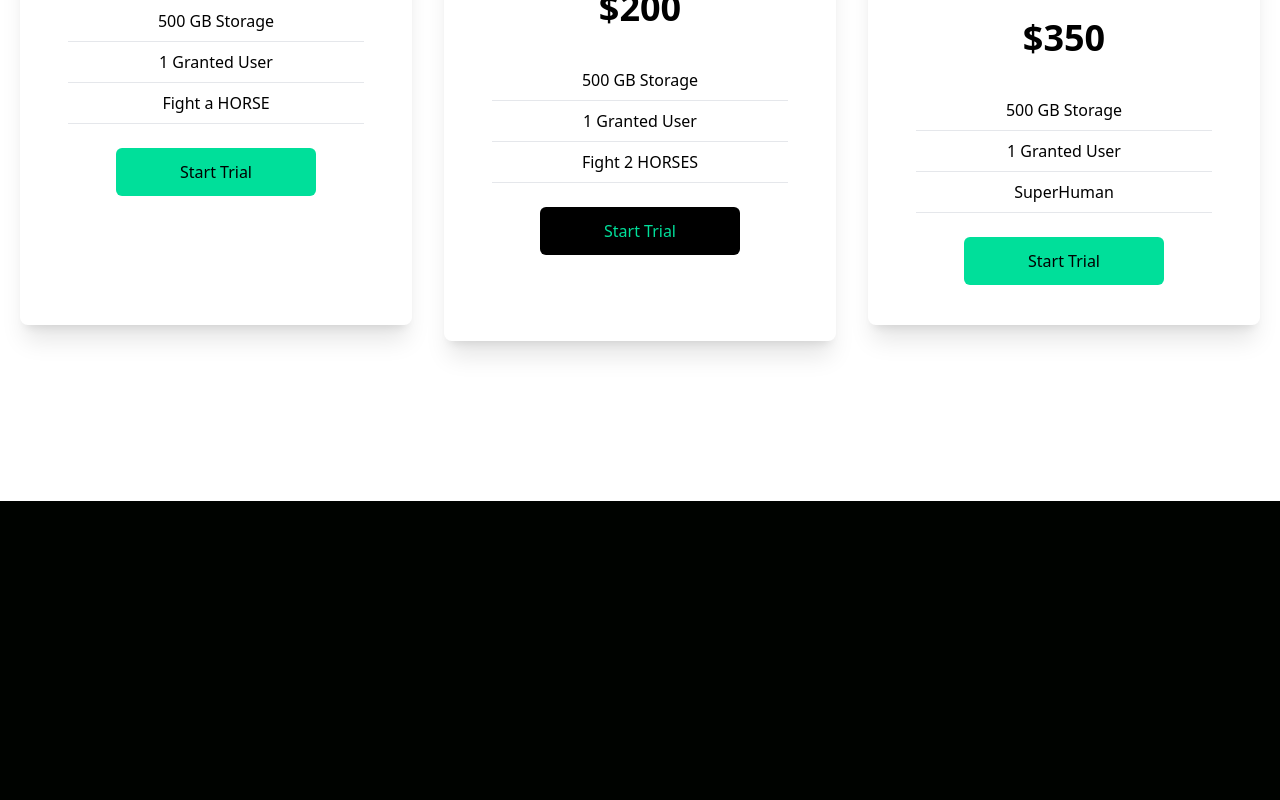
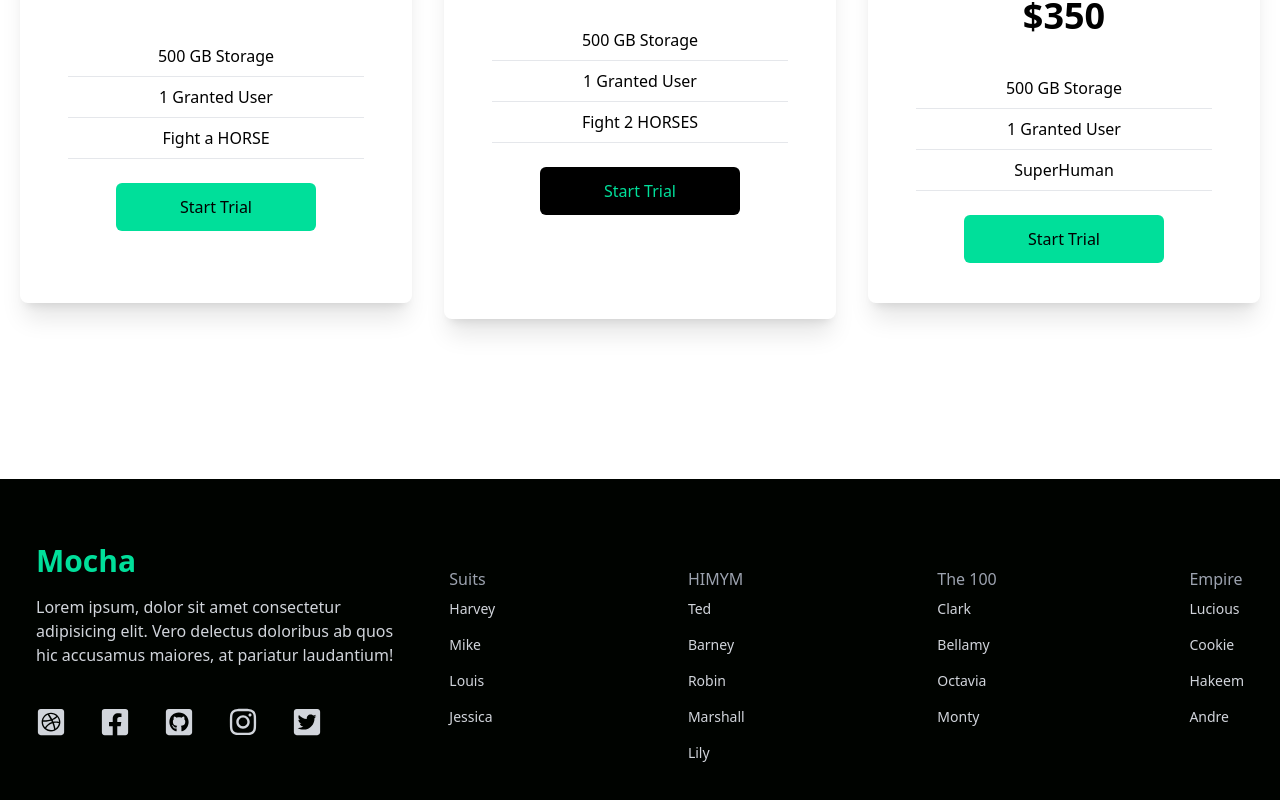
Before and after one commit to DIFU-N/Mocha, a React (Create React App) app: page / in a window 1280 px wide. Shown: the part 1908-2708 px from the top of the page. Before the commit the page ends 2409 px from the top, so only its background shows below. Built offline with nearby package versions, Linux system fonts and the light colour scheme.

Commit message:
Footer component and everything nice

```diff
--- a/src/App.js
+++ b/src/App.js
@@ -1,6 +1,7 @@
 import React from 'react';
 import Analytics from './components/Analytics';
 import Cards from './components/Cards';
+import Footer from './components/Footer';
 import Herro from './components/Herro';
 import NavBar from './components/NavBar';
 import NewsLetter from './components/NewsLetter';
@@ -13,6 +14,7 @@ function App() {
       <Analytics />
       <NewsLetter />
       <Cards />
+      <Footer />
     </div>
   );
 }
--- a/src/components/Cards.jsx
+++ b/src/components/Cards.jsx
@@ -9,7 +9,7 @@ const Cards = () => {
     <div className='w-full py-[10rem] px-4 bg-white'>
         <div className='max-w-[77.5rem] mx-auto grid md:grid-cols-3 gap-8'>
             <div className='w-full shadow-xl flex flex-col p-4 my-4 rounded-lg hover:scale-105 duration-300'>
-                <img className='w-20 mx-auto mt-[-3rem] bg-white hover:scale-150' src={Marvel} alt="Captain Marvel"/>
+                <img className='w-20 h-20 mx-auto mt-[-3rem] bg-white hover:scale-150' src={Marvel} alt="Captain Marvel"/>
                 <h2 className='text-2xl font-bold text-center py-8'>Single User</h2>
                 <p className='text-center text-4xl font-bold'>$149</p>
                 <div className='text-center font-medium'>
@@ -20,8 +20,8 @@ const Cards = () => {
                 <button className='bg-[#00df9a] w-[200px] rounded-md font-medium mx-auto my-6 px-6 py-3 text-black'>Start Trial</button>
             </div>
             <div className='w-full shadow-xl flex flex-col p-4 my-8 md:my-0 rounded-lg hover:scale-105 duration-300'>
-                <img className='w-20 mx-auto mt-[-3rem] bg-white hover:scale-150' src={Guardians} alt="Guardians of the Galaxy"/>
-                <h2 className='text-2xl font-bold text-center py-8'>single User- 2 Doses</h2>
+                <img className='w-20 h-20 mx-auto mt-[-3rem] bg-white hover:scale-150' src={Guardians} alt="Guardians of the Galaxy"/>
+                <h2 className='text-2xl font-bold text-center py-8'>Single User- 2 Doses</h2>
                 <p className='text-center text-4xl font-bold'>$200</p>
                 <div className='text-center font-medium'>
                     <p className='py-2 border-b mx-8 mt-8'>500 GB Storage</p>
@@ -31,7 +31,7 @@ const Cards = () => {
                 <button className='text-[#00df9a] w-[200px] rounded-md font-medium mx-auto my-6 px-6 py-3 bg-black'>Start Trial</button>
             </div>
             <div className='w-full shadow-xl flex flex-col p-4 my-4 rounded-lg hover:scale-105 duration-300'>
-                <img className='w-20 mx-auto mt-[-3rem] bg-transparent hover:scale-150' src={Loki} alt="Loki"/>
+                <img className='w-20 h-20 mx-auto mt-[-3rem] bg-transparent hover:scale-150' src={Loki} alt="Loki"/>
                 <h2 className='text-2xl font-bold text-center py-8'>Single User- 1 dose at users risk</h2>
                 <p className='text-center text-4xl font-bold'>$350</p>
                 <div className='text-center font-medium'>
--- /dev/null
+++ b/src/components/Footer.jsx
@@ -0,0 +1,71 @@
+import React from 'react';
+import {
+    FaDribbbleSquare,
+    FaFacebookSquare,
+    FaGithubSquare,
+    FaInstagram,
+    FaTwitterSquare
+} from 'react-icons/fa';
+
+const Footer = () => {
+  return (
+    <div className='max-w-[77.5rem] mx-auto py-16 px-4 grid lg:grid-cols-3 gap-8 text-gray-300'>
+        <div>
+            <h1 className='w-full text-3xl font-bold text-[#00df9a]'>Mocha</h1>
+            <p className='py-4'>
+                Lorem ipsum, dolor sit amet consectetur adipisicing elit.
+                Vero delectus doloribus ab quos hic accusamus maiores, at pariatur
+                laudantium!
+            </p>
+            <div className='flex md:w-[75%] my-6 justify-between'>
+                <FaDribbbleSquare size={30} />
+                <FaFacebookSquare size={30} />
+                <FaGithubSquare size={30} />
+                <FaInstagram size={30} />
+                <FaTwitterSquare size={30} />
+            </div>
+        </div>
+        <div className='lg:col-span-2 flex justify-between mt-6'>
+            <div>
+                <h6 className='font-medium text-gray-400'>Suits</h6>
+                <ul>
+                    <li className='py-2 text-sm'>Harvey</li>
+                    <li className='py-2 text-sm'>Mike</li>
+                    <li className='py-2 text-sm'>Louis</li>
+                    <li className='py-2 text-sm'>Jessica</li>
+                </ul>
+            </div>
+            <div>
+                <h6 className='font-medium text-gray-400'>HIMYM</h6>
+                <ul>
+                    <li className='py-2 text-sm'>Ted</li>
+                    <li className='py-2 text-sm'>Barney</li>
+                    <li className='py-2 text-sm'>Robin</li>
+                    <li className='py-2 text-sm'>Marshall</li>
+                    <li className='py-2 text-sm'>Lily</li>
+                </ul>
+            </div>
+            <div>
+                <h6 className='font-medium text-gray-400'>The 100</h6>
+                <ul>
+                    <li className='py-2 text-sm'>Clark</li>
+                    <li className='py-2 text-sm'>Bellamy</li>
+                    <li className='py-2 text-sm'>Octavia</li>
+                    <li className='py-2 text-sm'>Monty</li>
+                </ul>
+            </div>
+            <div>
+                <h6 className='font-medium text-gray-400'>Empire</h6>
+                <ul>
+                    <li className='py-2 text-sm'>Lucious</li>
+                    <li className='py-2 text-sm'>Cookie</li>
+                    <li className='py-2 text-sm'>Hakeem</li>
+                    <li className='py-2 text-sm'>Andre</li>
+                </ul>
+            </div>
+        </div>
+    </div>
+  )
+}
+
+export default Footer
--- a/src/components/NewsLetter.jsx
+++ b/src/components/NewsLetter.jsx
@@ -2,7 +2,7 @@ import React from 'react'
 
 const NewsLetter = () => {
   return (
-    <div className='w-full py-16 text-white px-5'>
+    <div className='w-full py-16 text-white px-4 '>
         <div className='max-w-[77.5rem] mx-auto grid lg:grid-cols-3'>
             <div className='lg:col-span-2 my-4'>
                 <h1 className='md:text-4xl sm:text-3xl text-2xl font-bold py-2'>Okay Ladies, now let's get in formation</h1>
```
Also changed, not shown: 1 other file (tests, documents, lock files or other folders).
